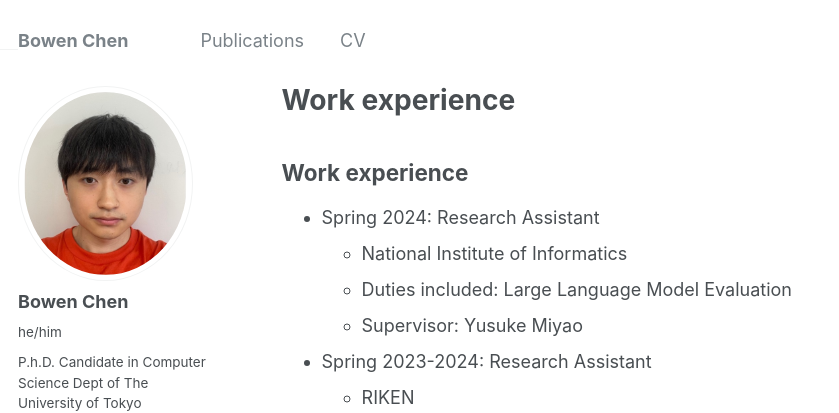
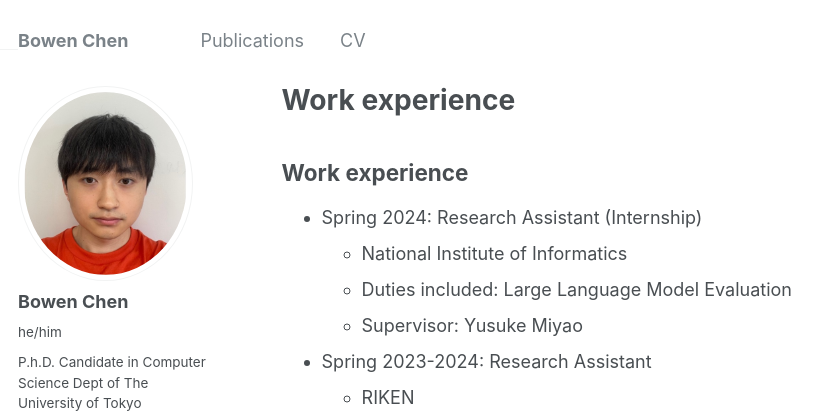
Before and after one commit to PosoSAgapo/PosoSAgapo.github.io, a Jekyll site: the page built from _pages/cv.md, in a window 1280 px wide and 900 px high. Shown: the top 413 px of the window, without its empty margins (0-839 px from the left). Built offline with Jekyll 4.4.1, drawn with Linux system fonts in a browser that asks for light colours; our own code applies the rules of GitHub Pages for plain Markdown files.

```diff
--- a/_pages/cv.md
+++ b/_pages/cv.md
@@ -7,7 +7,7 @@
 ---
 
 ## Work experience
-* Spring 2024: Research Assistant
+* Spring 2024: Research Assistant (Internship)
   * National Institute of Informatics
   * Duties included: Large Language Model Evaluation
   * Supervisor: Yusuke Miyao
```
Also changed, not shown: _pages/about.md (+1 -1 lines).
